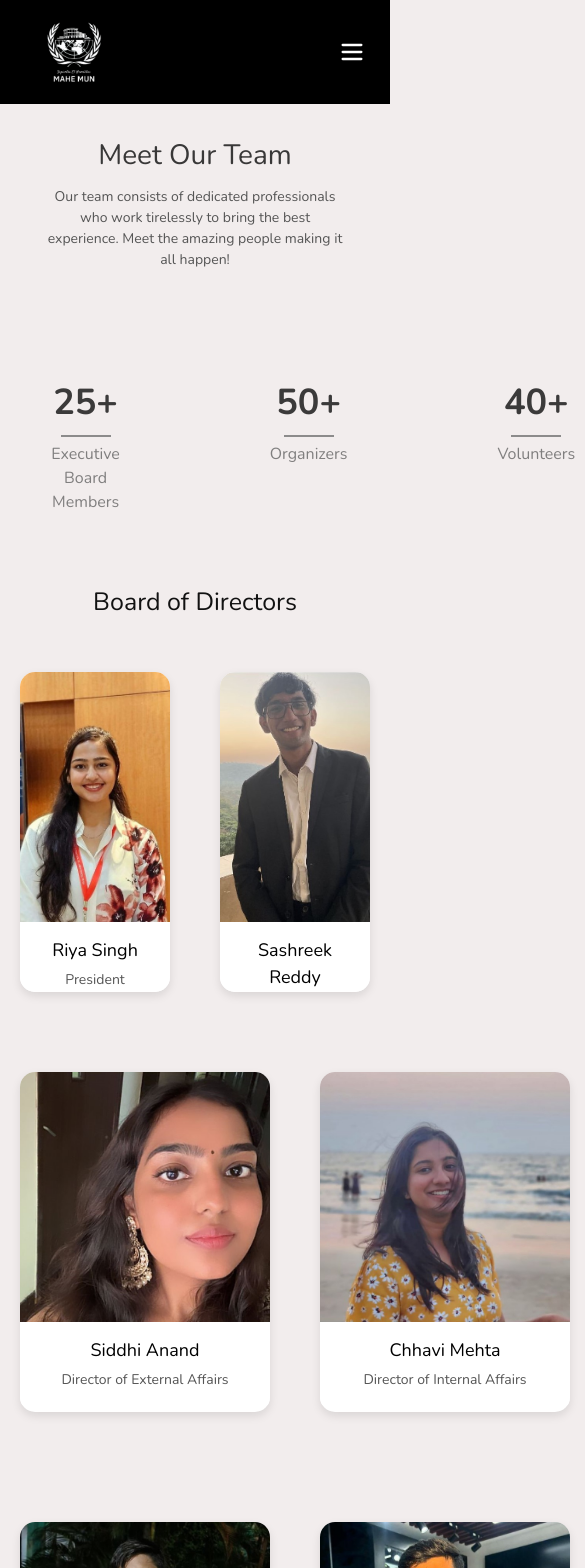
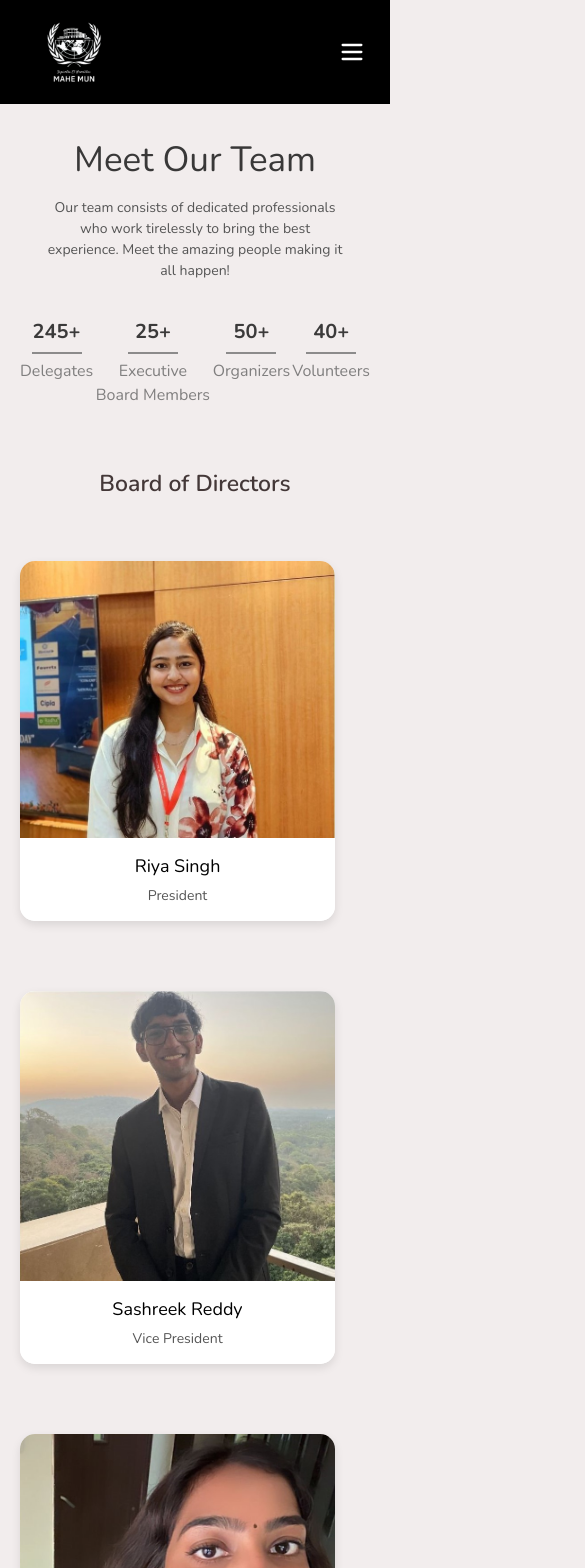
Before and after one commit to Mohak-Singhal/Mahe-Mun-2025-Website, a React (Vite) app: page /team in a window 390 px wide. Shown: the top 1568 px of the page, 585 px wide, since content can reach past the window. Built offline with nearby package versions, Linux system fonts and the light colour scheme.

Commit message:
made page responsive

```diff
--- a/src/pages/team.jsx
+++ b/src/pages/team.jsx
@@ -91,7 +91,7 @@ const Team = () => {
                     </div>
 
             {}
-            <h2>Board of Directors</h2>
+            <h2 class="board_heading">Board of Directors</h2>
             <div className="first-row">
                 {teamMembers.slice(0, 2).map((member, index) => (
                     <div
--- a/src/styles/team.css
+++ b/src/styles/team.css
@@ -1,18 +1,18 @@
-
+/* Global Styles */
 body {
     font-family: "Nunito", sans-serif;
-  font-optical-sizing: auto;
-  font-style: normal;
+    font-optical-sizing: auto;
+    font-style: normal;
     background-color: #f2eded;
     margin: 0;
-    padding: 0px;
+    padding: 0;
 }
-
 
 .header-container {
     display: flex;
+    flex-direction: column;
     align-items: center;
-    justify-content: space-between;
+    justify-content: center;
     max-width: 1100px;
     margin: 0 auto;
     padding: 20px 0;
@@ -25,23 +25,22 @@ body {
     margin-left: 70px;
 }
 
-
 .description {
     max-width: 400px;
     font-size: 14px;
     color: #555;
-    text-align: right;
+    text-align: center;
+    margin-top: 15px;
 }
 
-
 .team-container {
-    display: grid;
-    grid-template-columns: repeat(auto-fit, minmax(250px, 1fr));
+    display: flex;
+    flex-wrap: wrap;
+    justify-content: center;
     gap: 20px;
     max-width: 1100px;
     margin: 20px auto;
 }
-
 
 .team-member {
     overflow: hidden;
@@ -49,10 +48,10 @@ body {
     box-shadow: 0px 4px 10px rgba(0, 0, 0, 0.1);
     transition: transform 0.3s ease-in-out;
     width: 100%;
+    max-width: 250px; /* Set a max-width to keep images from becoming too large */
     background: white;
     text-align: center;
 }
-
 
 .image-container {
     width: 100%;
@@ -67,11 +66,9 @@ body {
     transition: transform 0.3s ease-in-out;
 }
 
-
 .team-member:hover .image-container img {
     transform: scale(1.1);
 }
-
 
 .linkedin-icon {
     position: absolute;
@@ -109,88 +106,11 @@ body {
     margin: 5px 0;
 }
 
-@media (max-width: 768px) {
-    .header-container {
-        flex-direction: column;
-        text-align: center;
-        padding: 10px;
-    }
-
-    .heading {
-        font-size: 28px;
-        margin: 0 auto;
-        text-align: center;
-    }
-
-    .description {
-        max-width: 90%;
-        font-size: 14px;
-        text-align: center;
-        margin: 10px auto;
-    }
-
-    .team-container {
-        grid-template-columns: repeat(auto-fit, minmax(250px, 1fr));
-        gap: 15px;
-    }
-
-    .image-container img {
-        height: 250px;
-    }
-}
-h2{
-    margin-top: 70px;
-    text-align: center;
-    font-size: 25px;
-}
-.team-member {
-    opacity: 0;
-    transform: translateY(20px);
-    transition: opacity 0.6s ease-out, transform 0.6s ease-out;
-}
-
-.team-member.visible {
-    opacity: 1;
-    transform: translateY(0);
-}
-.first-row {
-    display: flex;
-    justify-content: center;
-    gap: 50px;
-    margin-top: 50px;
-    margin-bottom: 80px;
-}
-
-
-.grid-container {
-    display: grid;
-    grid-template-columns: repeat(3, 1fr);
-    gap: 50px;
-    max-width: 900px;
-    margin: 0 auto;
-    margin-top: 60px;
-}
-
-.image-container img {
-    width: 100%;
-    height: 250px;
-    object-fit: cover;
-}
-
-.first-row .team-member {
-    width: 270px;
-    height: 320px; }
-
-
-.grid-container .team-member {
-    width: 250px;
-    height: 340px;
-    margin-bottom: 60px;
-}
+/* Stats Section Styles */
 .stats-container {
     display: flex;
     justify-content: center;
-    gap:150px;
+    gap: 150px;
     margin-top: 16px;
 }
 
@@ -215,3 +135,92 @@ h2{
     font-size: 16px;
     color: #807f7f;
 }
+
+/* Mobile View Adjustments */
+@media (max-width: 768px) {
+    .header-container {
+        padding: 10px;
+    }
+
+    .heading {
+        font-size: 35px; /* Increased font size for mobile */
+        margin: 0;
+        text-align: center; /* Center the heading */
+    }
+
+    .description {
+        max-width: 90%;
+        font-size: 14px;
+        text-align: center;
+        margin: 10px auto;
+    }
+
+    /* Team member flexbox layout for mobile view */
+    .team-container {
+        flex-direction: column; /* Stack team members vertically */
+        align-items: center; /* Center them horizontally */
+        gap: 60px; /* Increased gap between images */
+    }
+
+    /* Team member block styles */
+    .team-member {
+        width: 90% !important; /* Full width in mobile view */
+        max-width: none; /* Remove max-width for mobile view */
+        margin-bottom: 70px; /* Space between team members */
+    }
+
+    .image-container img {
+        height: auto; /* Maintain aspect ratio */
+        max-height: 300px;
+    }
+
+    /* Stats Section */
+    .stats-container {
+        flex-direction: row;
+        gap: 2px;
+     }
+
+    .stat {
+        text-align: center;
+
+    }
+
+    .stat h2 {
+        font-size: 20px;
+    }
+    .board_heading{
+        margin-top: 60px;
+        text-align: center;
+        font-size: 23px;
+        color: #443838;
+        font-weight: 600;
+        margin-bottom: 60px;
+    }
+    .underline {
+        width: 50px;
+        height: 2px;
+        background-color: rgb(140, 139, 139);
+        margin: 5px auto;
+    }
+}
+@keyframes fadeIn {
+    from {
+        opacity: 0;
+        transform: translateY(30px);
+    }
+    to {
+        opacity: 1;
+        transform: translateY(0);
+    }
+}
+
+.team-member {
+    opacity: 0; /* Initially hidden */
+    transform: translateY(30px);
+    transition: opacity 0.6s ease-out, transform 0.6s ease-out;
+}
+
+.team-member.visible {
+    opacity: 1;
+    transform: translateY(0);
+}
```
